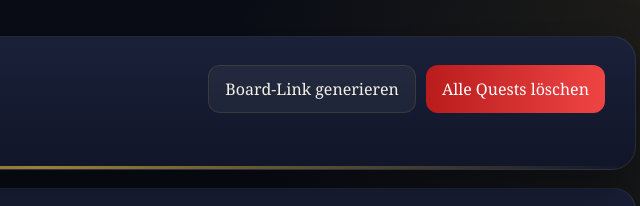
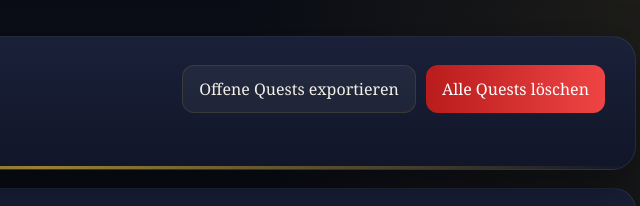
Before and after one commit to Panzerfahrer02/SQ2, a plain HTML site: page index.html in a window 1280 px wide. Shown: the top 206 px of the page, 604-1244 px from the left. Drawn offline with Linux system fonts and the light colour scheme.

Commit message:
Update index.html

```diff
--- a/index.html
+++ b/index.html
@@ -15,7 +15,7 @@
       </div>
 
       <div class="hero-actions">
-        <button id="shareBoardBtn" type="button" class="secondary-btn">Board-Link generieren</button>
+        <button id="shareBoardBtn" type="button" class="secondary-btn">Offene Quests exportieren</button>
         <button id="clearAllBtn" type="button" class="danger-btn">Alle Quests löschen</button>
       </div>
     </header>
```
